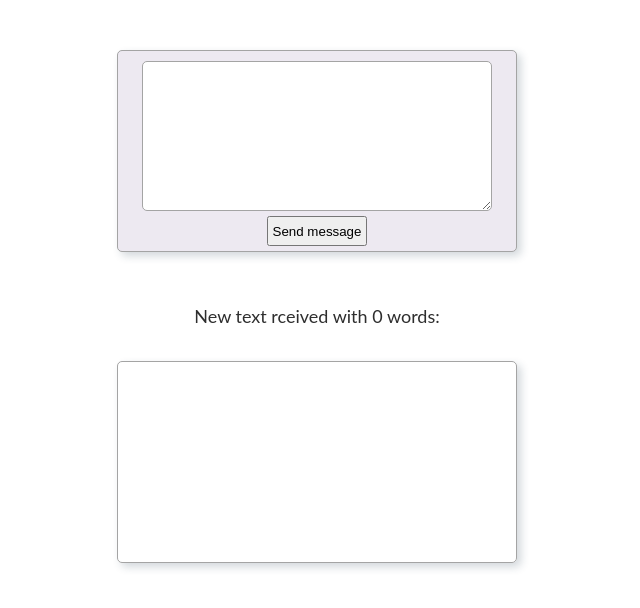
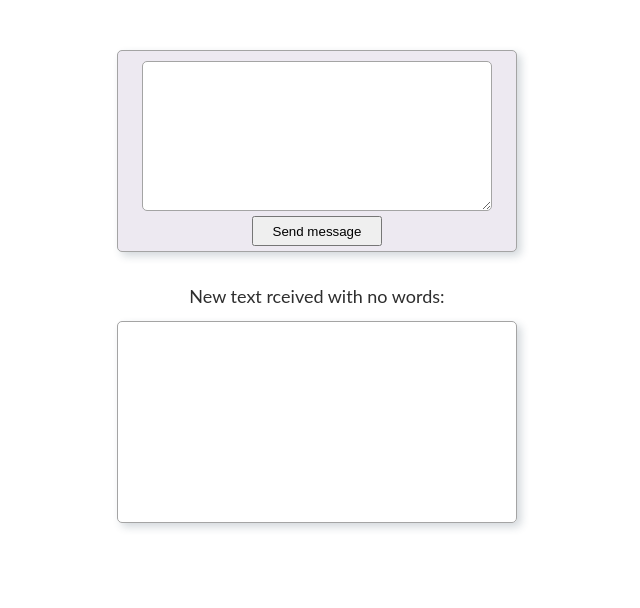
Before and after one commit to tzigor/React, a React (Create React App) app: page / in a window 1280 px wide. Shown: the top 608 px of the page, without its empty margins (323-963 px from the left). Built offline with nearby package versions, Linux system fonts and the light colour scheme.

Commit message:
Lesson 1 HW completed

```diff
--- a/src/components/Form/Form.module.css
+++ b/src/components/Form/Form.module.css
@@ -24,6 +24,6 @@
 
 .buttonSend {
     height: 30px;
-    width: 100px;
+    width: 130px;
     margin-top: 5px;
 }
--- a/src/components/Message/Message.jsx
+++ b/src/components/Message/Message.jsx
@@ -6,9 +6,15 @@ function wordCount(str) {
     return m ? m.length : 0;
 }
 
+function plural(n) {
+    if (n === 0) return 'no words'
+    else if (n === 1) return '1 word'
+    else return n + ' words'
+}
+
 export const Message = (props) => {
     return <>
-        <div className={style.header}>New text rceived with {wordCount(props.text)} words:</div>
+        <div className={style.header}>New text rceived with {plural(wordCount(props.text))}:</div>
         <div className={style.message}>{props.text}</div>
     </>
 }
--- a/src/components/Message/Message.module.css
+++ b/src/components/Message/Message.module.css
@@ -1,5 +1,5 @@
 .header {
-    margin-top: 50px;
+    margin-top: 30px;
     font-weight: 400;
     font-size: 18px;
     line-height: 29px;
@@ -11,7 +11,7 @@
     width: 400px;
     box-shadow: 4px 4px 8px 0px rgba(34, 60, 80, 0.2);
     padding: 10px;
-    margin-top: 30px;
+    margin-top: 10px;
     border-radius: 5px;
     border: 1px solid #A4A4A4;
 }
```
